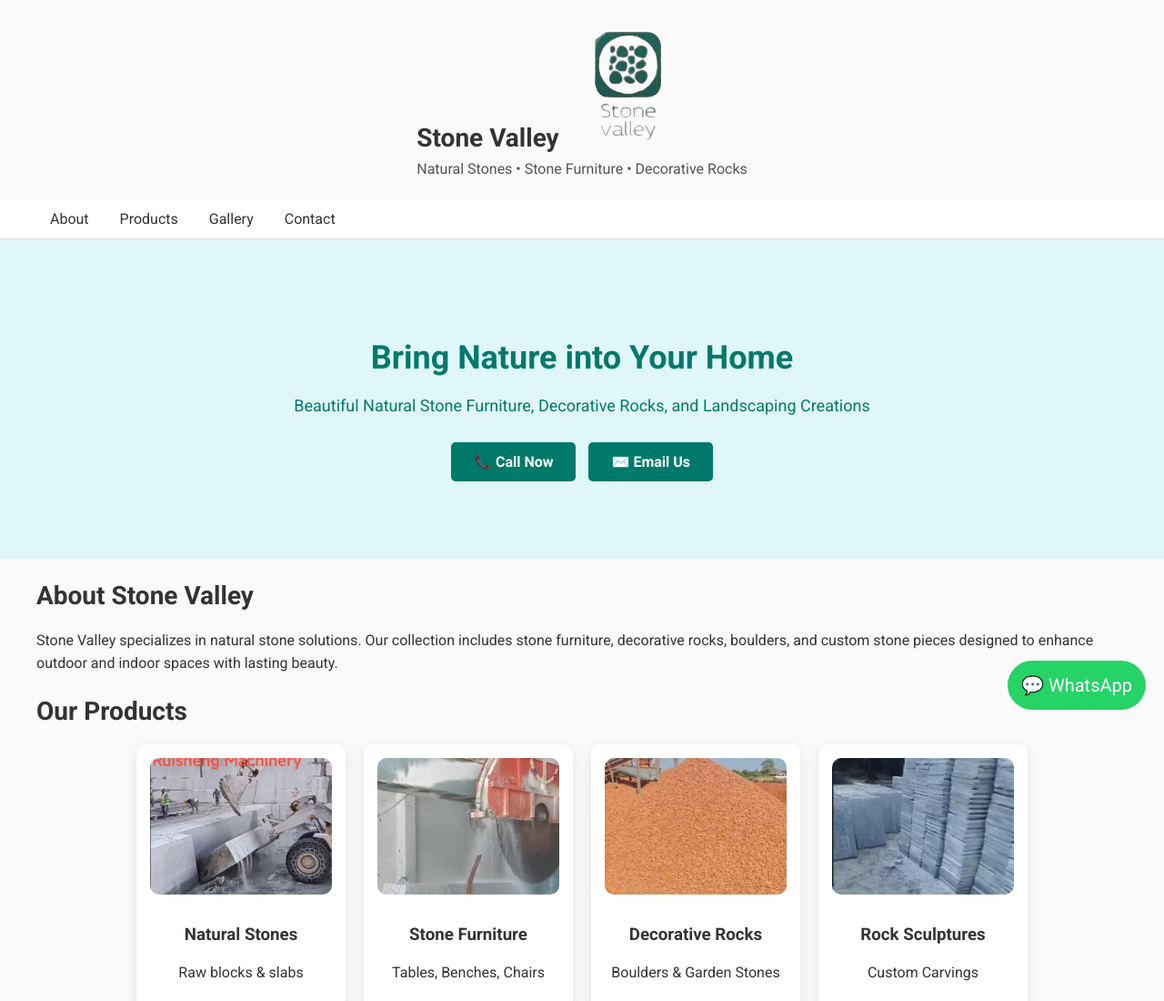
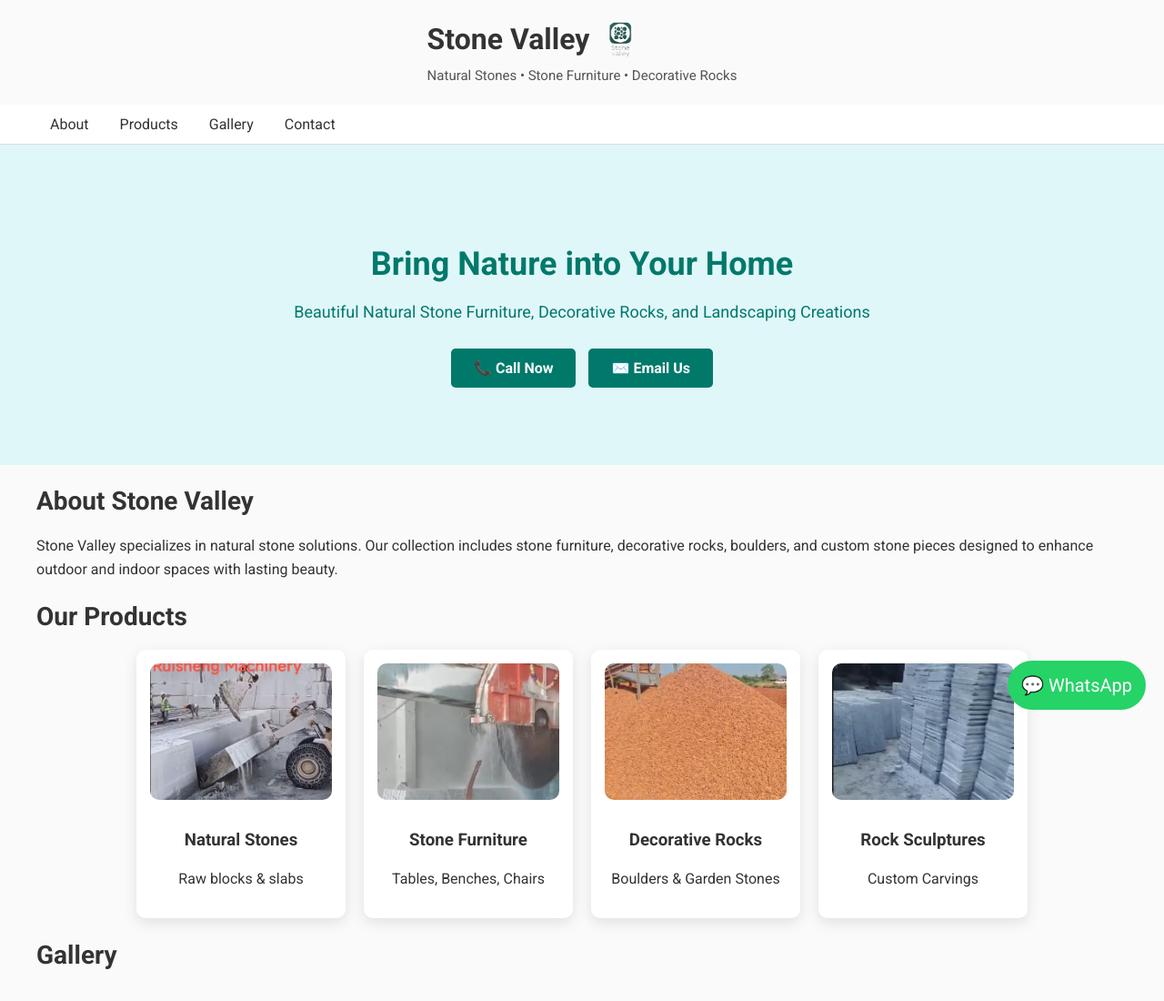
Before and after one commit to paul-abhilash/stonevalley, a plain HTML site: page index.html in a window 1280 px wide. Shown: the top 1100 px of the page at 91% size. Drawn offline with Linux system fonts and the light colour scheme.

Commit message:
Update style.css

```diff
--- a/style.css
+++ b/style.css
@@ -21,6 +21,31 @@ header {
 header h1 { margin:0; font-size:28px; }
 header p { margin: 5px 0 0; color:#555; }
 .logo { height:60px; }
+.header-container {
+  display: flex;
+  flex-direction: column;
+  align-items: flex-start;
+}
+
+.site-title {
+  display: flex;
+  align-items: center;
+  gap: 12px;
+  font-size: 32px;
+  margin: 0;
+}
+
+.logo-inline {
+  height: 45px;
+  width: auto;
+}
+
+.tagline {
+  margin-top: 6px;
+  color: #555;
+  font-size: 15px;
+}
+
 
 /* Navigation */
 nav { background:#fff; border-bottom:1px solid #ddd; }
```
